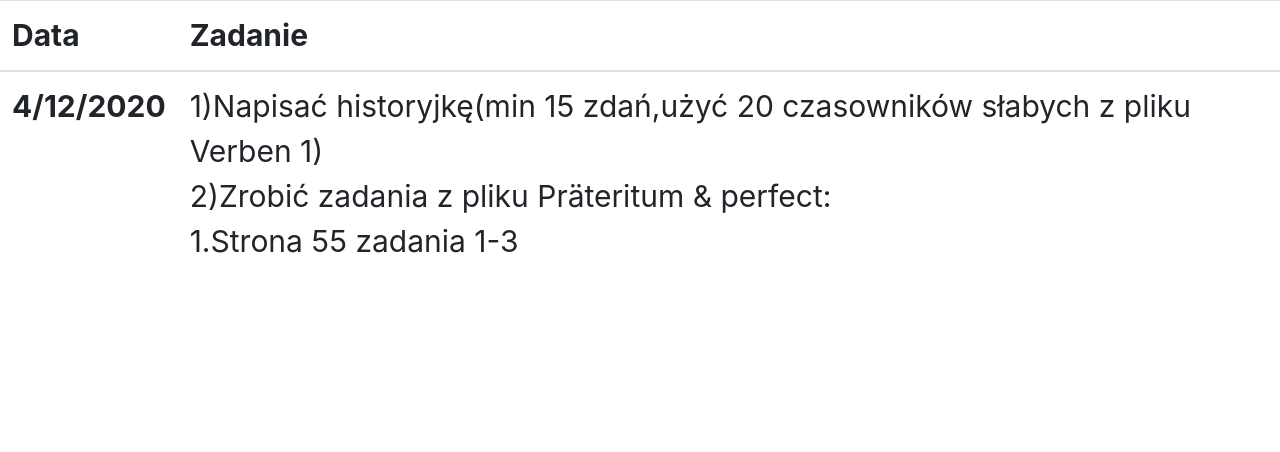
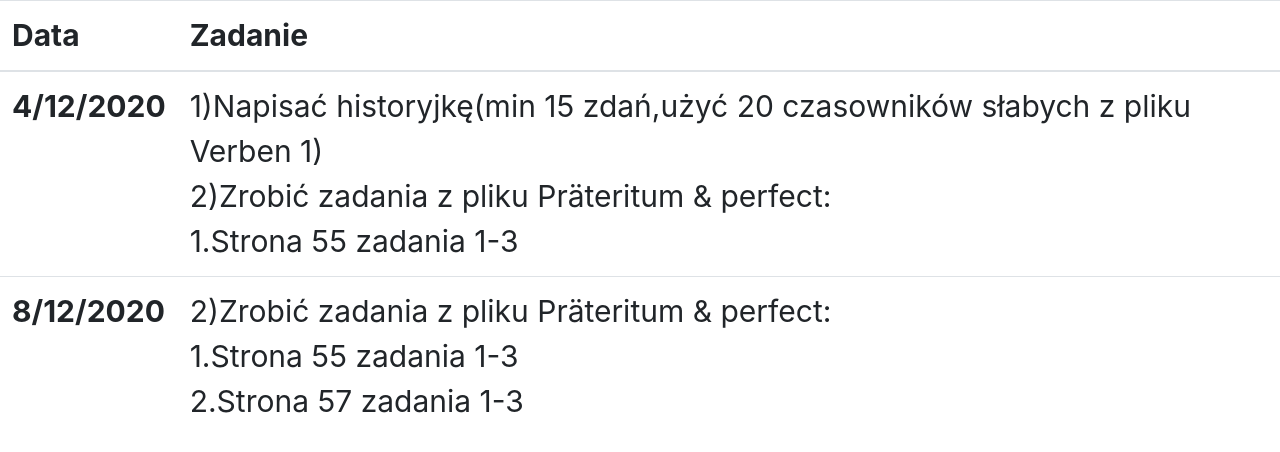
Before and after one commit to andreyoch/sgh_deutsch, a plain HTML site: page index.html in a window 1280 px wide. Drawn offline with nearby package versions, Linux system fonts and the light colour scheme.

Commit message:
Add task for 8/12/2020

```diff
--- a/index.html
+++ b/index.html
@@ -27,6 +27,16 @@
 
           </td>
         </tr>
+        <tr>
+          <th scope="row">8/12/2020</th>
+            <td>
+              2)Zrobić zadania z pliku Präteritum & perfect:
+              <br>
+              1.Strona 55 zadania 1-3
+              <br>
+              2.Strona 57 zadania 1-3
+            </td>
+        </tr>
       </tbody>
     </table>
   </body>
```
